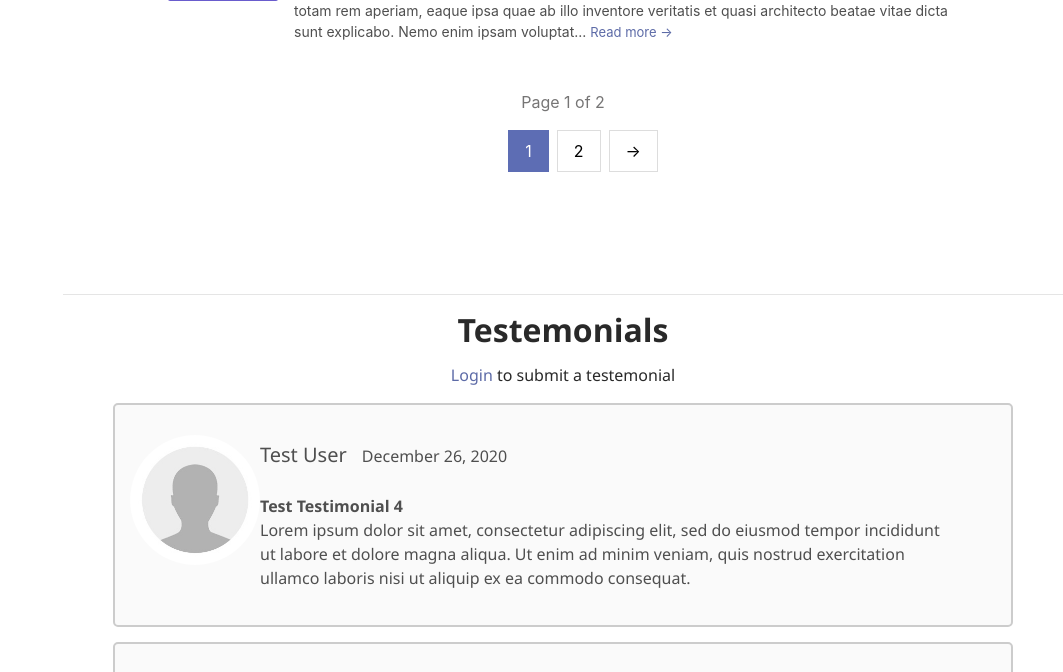
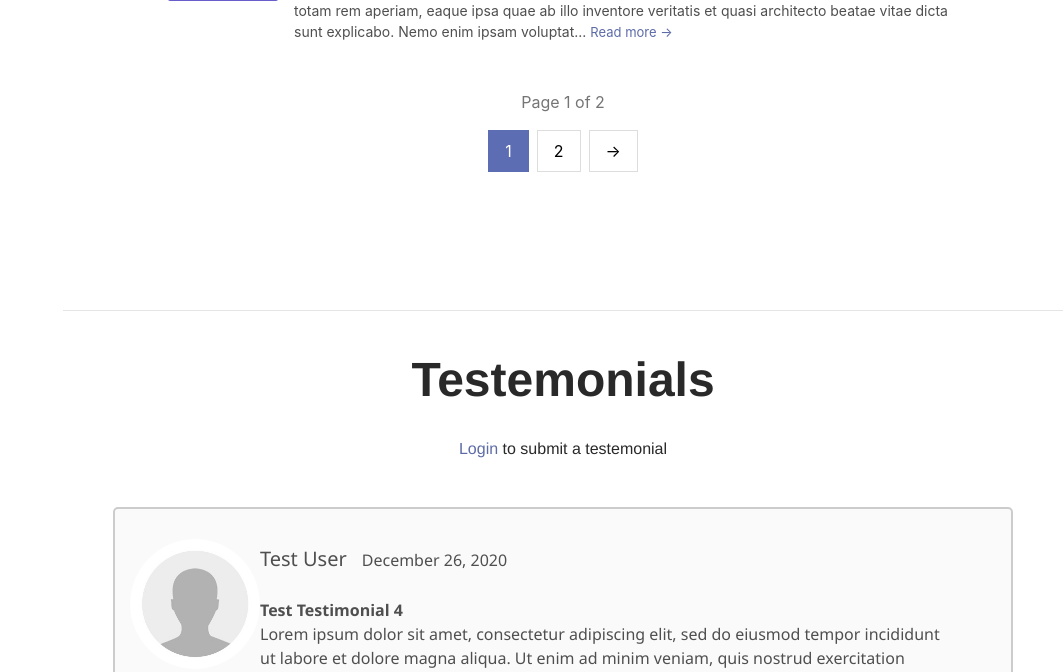
Before and after one commit to judahpaul16/Django-One-Pager, a Django app: page / in a window 1280 px wide. Shown: the part 838-1510 px from the top of the page, without its empty margins (217-1280 px from the left). Run offline with Django 3.2, Linux system fonts and the light colour scheme; data comes from the database, SQL or seed files in the repository; some libraries are stand-ins or nearby versions.

Commit message:
Fixed Paginator Formatting

```diff
--- a/one_pager/templates/index.html
+++ b/one_pager/templates/index.html
@@ -63,8 +63,8 @@
             Page {{ page_obj.number }} of {{ page_obj.paginator.num_pages }}
         </div>
         {% if is_paginated %}
-        <div class="pagination">
-            <ul class="pagination" style="width: 13%; margin: auto;">
+            <div class="pagination d-flex justify-content-center">
+                <ul class="pagination">
                     {% if page_obj.has_previous %}
                         <a href="?page={{ page_obj.previous_page_number }}" aria-label="Previous">
                             &larr;
--- a/one_pager/templates/testemonial.html
+++ b/one_pager/templates/testemonial.html
@@ -40,7 +40,7 @@
     </style>
 
     <br><br><hr>
-    <h2 style="text-align: center; font-family: 'Segoe UI'">
+    <h2 style="text-align: center; font-family: 'Helvetica'; font-size: xxx-large; margin: 40px auto">
         Testemonials
         {% if not user.is_authenticated %}
             <br><small style="font-size: medium;"><a href="{% url 'login' %}">Login</a> to submit a testemonial</small>
```
Lines whose indentation alone changed are shown as unchanged.
